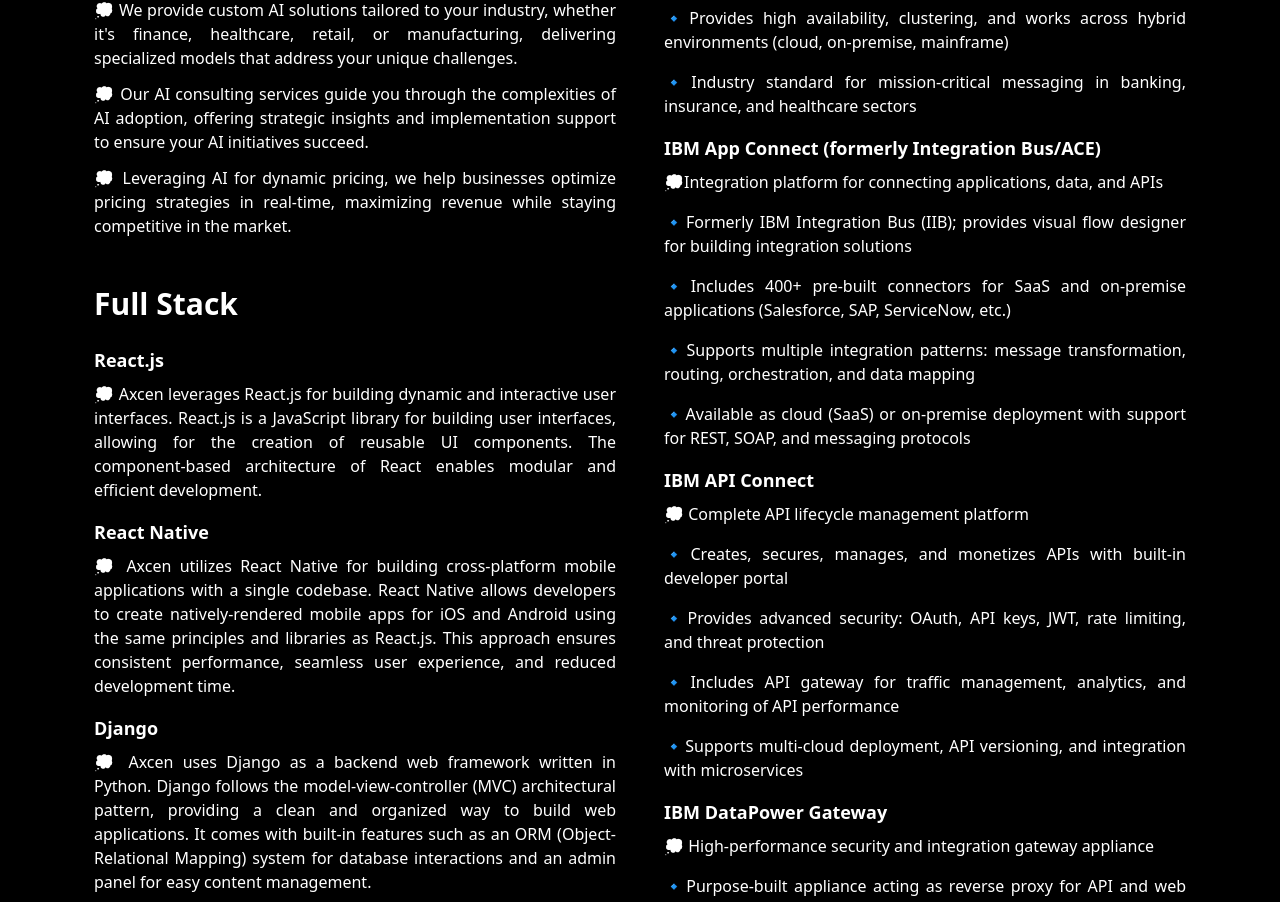
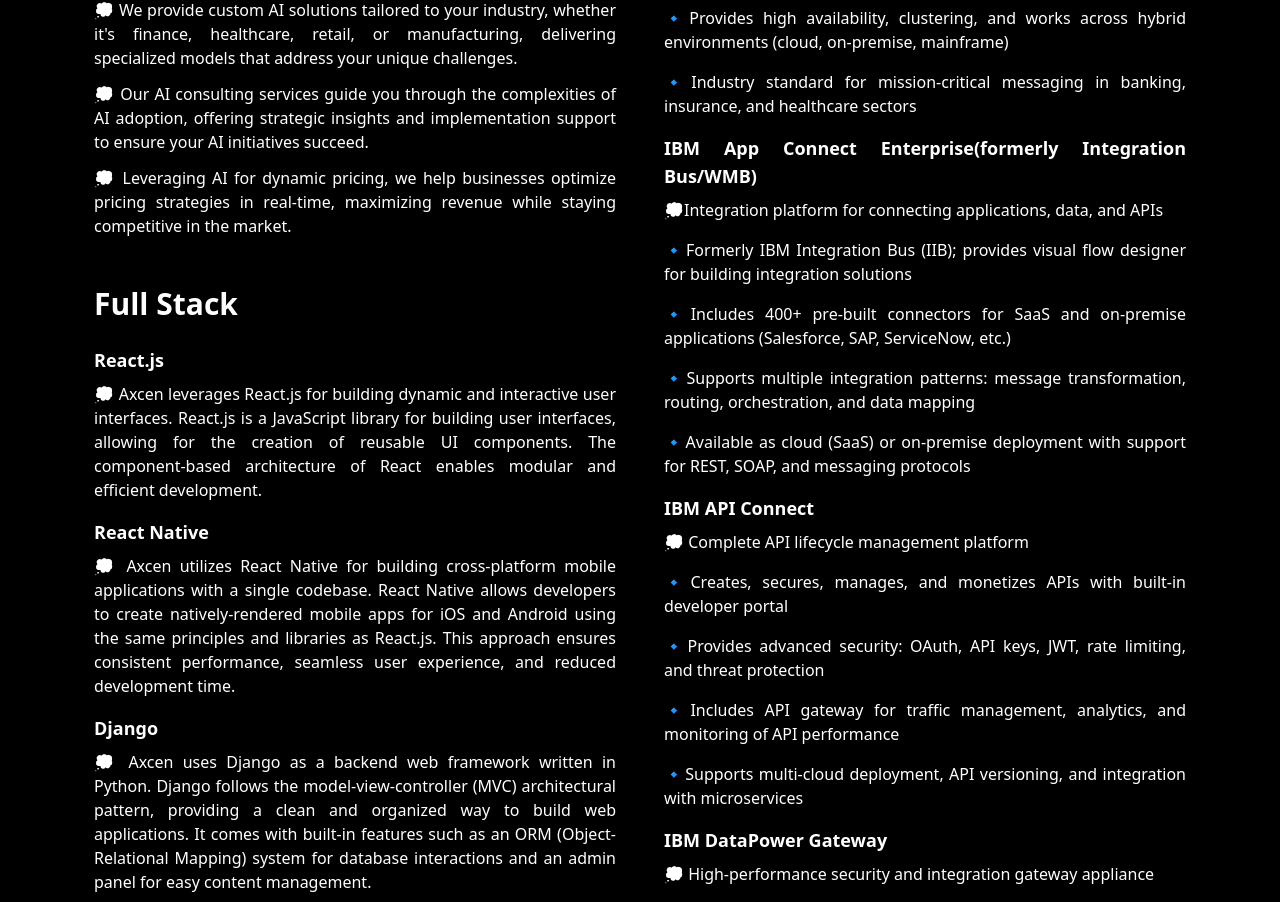
Before and after one commit to Saravana241/axcenwebsite, a React (Create React App) app: page / in a window 1280 px wide. Shown: the part 5288-6190 px from the top of the page. Built offline with nearby package versions, Linux system fonts and the light colour scheme.

Commit message:
new update alignment

```diff
--- a/src/Home.js
+++ b/src/Home.js
@@ -493,7 +493,7 @@
             </div>
 
             <div>
-              <h4 className="font-semibold text-lg mb-2">IBM App Connect (formerly Integration Bus/ACE)</h4>
+              <h4 className="font-semibold text-lg mb-2">IBM App Connect Enterprise(formerly Integration Bus/WMB)</h4>
               <p>&#128173;Integration platform for connecting applications, data, and APIs</p>
               <p>🔹Formerly IBM Integration Bus (IIB); provides visual flow designer for building integration solutions</p>
               <p>🔹Includes 400+ pre-built connectors for SaaS and on-premise applications (Salesforce, SAP, ServiceNow, etc.)</p>
```
